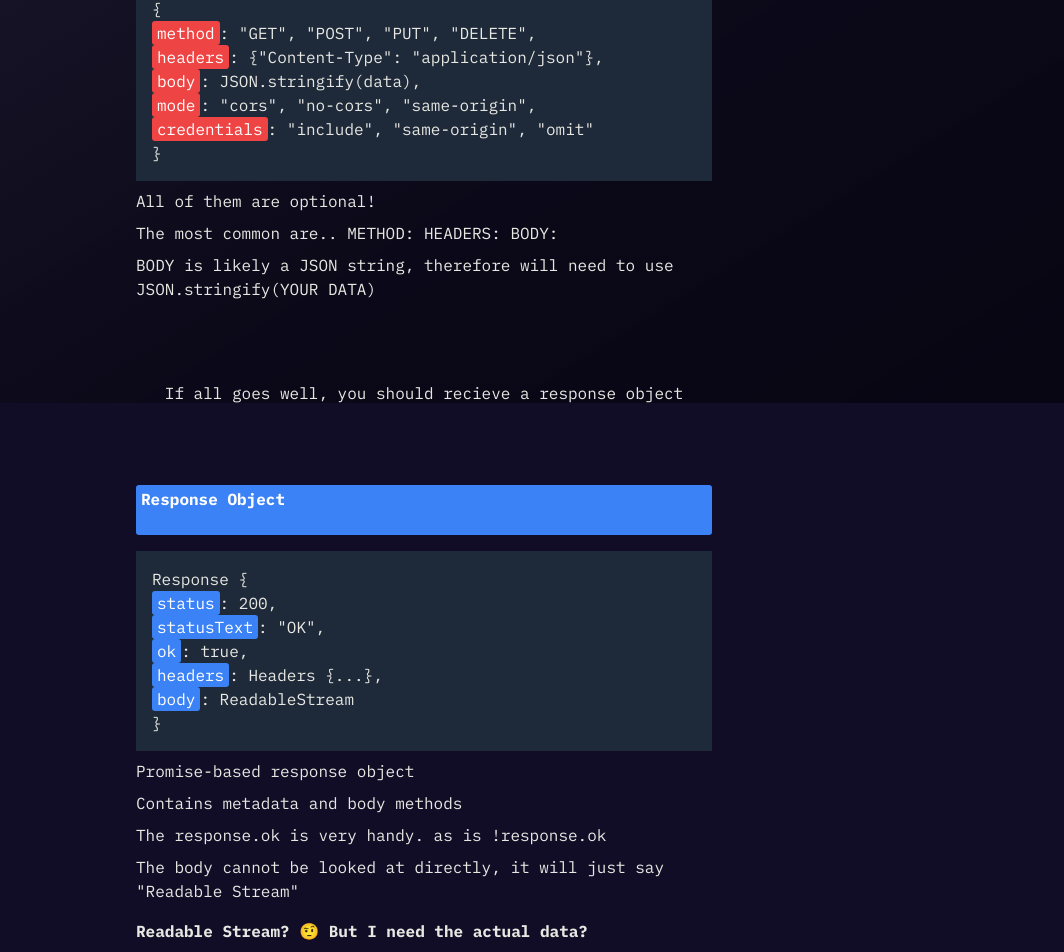
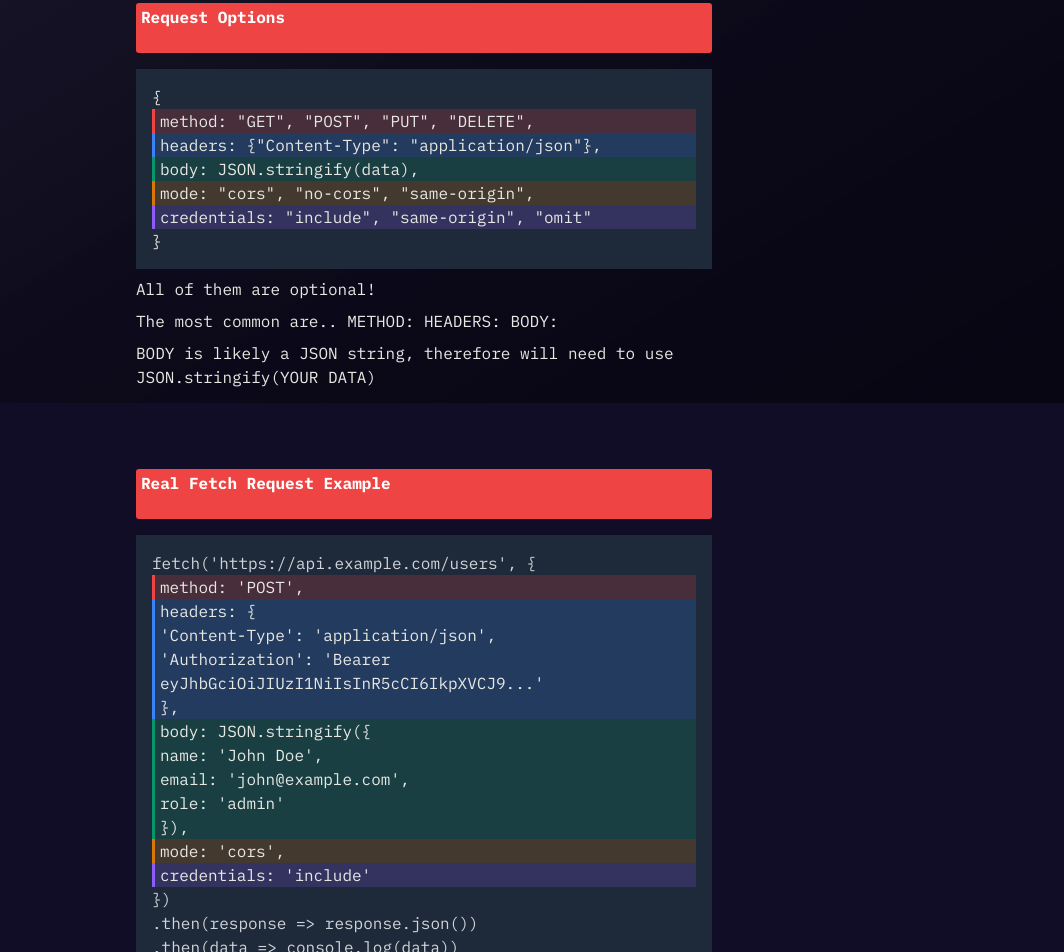
Before and after one commit to Danny-Cisco/danny-cisco, a SvelteKit app: page /understand-stuff/fetch-api in a window 1280 px wide. Shown: the part 397-1349 px from the top of the page, without its empty margins (216-1280 px from the left). Built offline with nearby package versions, Linux system fonts and the light colour scheme.

Commit message:
better fetch api page

```diff
--- a/src/routes/understand-stuff/fetch-api/+page.svelte
+++ b/src/routes/understand-stuff/fetch-api/+page.svelte
@@ -25,19 +25,28 @@
 	<p>The fetch api is the most versitile way to make api requests in svelte.</p>
 	<p>When making your request, you will commonly build a request object by calling:</p>
 	<div class="code-block">
-		<p>request = fetch(url, options)</p>
+		<p>request = fetch(url, &#123options&#125)</p>
 	</div>
 
-	<div class="flex w-full flex-col items-center gap-20">
+	<p>
+		The url is self explainitory, and the options are a javascript object (hence the squiggle
+		brackets) and can contain the following optional options
+	</p>
+
+	<div class="flex w-full flex-col items-center gap-20 pt-10">
 		<div class="flex w-full max-w-xl flex-col items-stretch gap-2">
-			<h3 class="js-key w-full">Request Options</h3>
+			<h3 class="js-key-head w-full">Request Options</h3>
 			<div class="w-full bg-gray-800 p-4">
 				&#123;
-				<p><span class="js-key">method</span>: "GET", "POST", "PUT", "DELETE",</p>
-				<p><span class="js-key">headers</span>: &#123;"Content-Type": "application/json"&#125;,</p>
-				<p><span class="js-key">body</span>: JSON.stringify(data),</p>
-				<p><span class="js-key">mode</span>: "cors", "no-cors", "same-origin",</p>
-				<p><span class="js-key">credentials</span>: "include", "same-origin", "omit"</p>
+				<p class="option-method"><span class="">method</span>: "GET", "POST", "PUT", "DELETE",</p>
+				<p class="option-headers">
+					<span class="">headers</span>: &#123;"Content-Type": "application/json"&#125;,
+				</p>
+				<p class="option-body"><span class="">body</span>: JSON.stringify(data),</p>
+				<p class="option-mode"><span class="">mode</span>: "cors", "no-cors", "same-origin",</p>
+				<p class="option-credentials">
+					<span class="">credentials</span>: "include", "same-origin", "omit"
+				</p>
 				&#125;
 			</div>
 			<p>All of them are optional!</p>
@@ -45,17 +54,42 @@
 			<p>BODY is likely a JSON string, therefore will need to use JSON.stringify(YOUR DATA)</p>
 		</div>
 
-		<p>If all goes well, you should recieve a response object</p>
+		<div class="flex w-full max-w-xl flex-col items-stretch gap-2">
+			<h3 class="js-key-head w-full">Real Fetch Request Example</h3>
+			<div class="w-full bg-gray-800 p-4">
+				<p class="request-line">fetch('https://api.example.com/users', &#123;</p>
+				<p class="option-method"><span class="">method</span>: 'POST',</p>
+				<p class="option-headers"><span class="">headers</span>: &#123;</p>
+				<p class="option-headers">'Content-Type': 'application/json',</p>
+				<p class="option-headers">
+					'Authorization': 'Bearer eyJhbGciOiJIUzI1NiIsInR5cCI6IkpXVCJ9...'
+				</p>
+				<p class="option-headers">&#125;,</p>
+				<p class="option-body"><span class="">body</span>: JSON.stringify(&#123;</p>
+				<p class="option-body">name: 'John Doe',</p>
+				<p class="option-body">email: 'john@example.com',</p>
+				<p class="option-body">role: 'admin'</p>
+				<p class="option-body">&#125;),</p>
+				<p class="option-mode"><span class="">mode</span>: 'cors',</p>
+				<p class="option-credentials"><span class="">credentials</span>: 'include'</p>
+				<p class="request-line">&#125;)</p>
+				<p class="request-line">.then(response => response.json())</p>
+				<p class="request-line">.then(data => console.log(data))</p>
+				<p class="request-line">.catch(error => console.error('Error:', error));</p>
+			</div>
 
-		<div class="flex w-full max-w-xl flex-col items-stretch gap-2">
-			<h3 class="json-key w-full">Response Object</h3>
+			<p>If all goes well, you should recieve a response object</p>
+
+			<h3 class="json-key-head w-full">Response Object</h3>
 			<div class="w-full bg-gray-800 p-4">
 				Response &#123;
-				<p><span class="json-key">status</span>: 200,</p>
-				<p><span class="json-key">statusText</span>: "OK",</p>
-				<p><span class="json-key">ok</span>: true,</p>
-				<p><span class="json-key">headers</span>: Headers &#123;...&#125;,</p>
-				<p><span class="json-key">body</span>: ReadableStream</p>
+				<p class="response-status"><span class="json-key">status</span>: 200,</p>
+				<p class="response-statusText"><span class="json-key">statusText</span>: "OK",</p>
+				<p class="response-ok"><span class="json-key">ok</span>: true,</p>
+				<p class="response-headers">
+					<span class="json-key">headers</span>: Headers &#123;...&#125;,
+				</p>
+				<p class="response-body"><span class="json-key">body</span>: ReadableStream</p>
 				&#125;
 			</div>
 			<p>Promise-based response object</p>
@@ -63,6 +97,31 @@
 			<p>The response.ok is very handy. as is !response.ok</p>
 			<p>The body cannot be looked at directly, it will just say "Readable Stream"</p>
 			<p></p>
+
+			<h3 class="json-key-head w-full">Real Response Object Example</h3>
+			<div class="w-full bg-gray-800 p-4">
+				<p class="response-line">// After calling response.json()</p>
+				<p class="response-line">&#123;</p>
+				<p class="response-status"><span class="json-key">id</span>: 123,</p>
+				<p class="response-statusText"><span class="json-key">success</span>: true,</p>
+				<p class="response-ok">
+					<span class="json-key">message</span>: "User created successfully",
+				</p>
+				<p class="response-headers"><span class="json-key">data</span>: &#123;</p>
+				<p class="response-body"><span class="json-key">user</span>: &#123;</p>
+				<p class="response-body"><span class="json-key">name</span>: "John Doe",</p>
+				<p class="response-body"><span class="json-key">email</span>: "john@example.com",</p>
+				<p class="response-body"><span class="json-key">role</span>: "admin",</p>
+				<p class="response-body"><span class="json-key">createdAt</span>: "2023-03-19T12:34:56Z"</p>
+				<p class="response-body">&#125;</p>
+				<p class="response-headers">&#125;,</p>
+				<p class="response-line"><span class="json-key">meta</span>: &#123;</p>
+				<p class="response-line"><span class="json-key">timestamp</span>: 1679235296,</p>
+				<p class="response-line"><span class="json-key">version</span>: "1.0.0"</p>
+				<p class="response-line">&#125;</p>
+				<p class="response-line">&#125;</p>
+			</div>
+
 			<h1>Readable Stream? 🤨 But I need the actual data?</h1>
 			<ol>
 				<p>.json() .text() and .blob()</p>
@@ -97,7 +156,7 @@
 	<hr class="mt-10 w-full border-dashed border-t-white/50" />
 
 	<div class="mx-auto mt-10 flex w-full max-w-2xl items-center justify-center gap-2">
-		<div class="js-key">fetch(url, options)</div>
+		<div class="js-key-head">fetch(url, options)</div>
 		<svg
 			xmlns="http://www.w3.org/2000/svg"
 			fill="none"
@@ -112,7 +171,7 @@
 				d="M17.25 8.25 21 12m0 0-3.75 3.75M21 12H3"
 			/>
 		</svg>
-		<div class="json-key">Response Promise</div>
+		<div class="json-key-head">Response Promise</div>
 		<svg
 			xmlns="http://www.w3.org/2000/svg"
 			fill="none"
@@ -127,7 +186,7 @@
 				d="M17.25 8.25 21 12m0 0-3.75 3.75M21 12H3"
 			/>
 		</svg>
-		<div class="js-key">.json(), .text(), .blob()</div>
+		<div class="js-key-head">.json(), .text(), .blob()</div>
 		<button
 			class="ml-20 flex w-5 items-center justify-center rounded-full bg-gray-700 hover:cursor-pointer hover:bg-gray-600"
 			on:click={toggleRequest()}>?</button
@@ -181,13 +240,13 @@ credentials: Cookie handling</pre>
 </div>
 
 <style>
-	.json-key {
+	.json-key-head {
 		background-color: #3b82f6;
 		color: white;
 		padding: 2px 5px;
 		border-radius: 3px;
 	}
-	.js-key {
+	.js-key-head {
 		background-color: #ef4444;
 		color: white;
 		padding: 2px 5px;
@@ -217,4 +276,66 @@ credentials: Cookie handling</pre>
 		font-weight: lighter;
 		padding-left: 20px;
 	}
+
+	/* Color coding for request options */
+	.option-method {
+		background-color: rgba(239, 68, 68, 0.2);
+		border-left: 3px solid #ef4444;
+		padding-left: 5px;
+	}
+	.option-headers {
+		background-color: rgba(59, 130, 246, 0.2);
+		border-left: 3px solid #3b82f6;
+		padding-left: 5px;
+	}
+	.option-body {
+		background-color: rgba(5, 150, 105, 0.2);
+		border-left: 3px solid #059669;
+		padding-left: 5px;
+	}
+	.option-mode {
+		background-color: rgba(217, 119, 6, 0.2);
+		border-left: 3px solid #d97706;
+		padding-left: 5px;
+	}
+	.option-credentials {
+		background-color: rgba(139, 92, 246, 0.2);
+		border-left: 3px solid #8b5cf6;
+		padding-left: 5px;
+	}
+
+	/* Color coding for response object */
+	.response-status {
+		background-color: rgba(16, 185, 129, 0.2);
+		border-left: 3px solid #10b981;
+		padding-left: 5px;
+	}
+	.response-statusText {
+		background-color: rgba(245, 158, 11, 0.2);
+		border-left: 3px solid #f59e0b;
+		padding-left: 5px;
+	}
+	.response-ok {
+		background-color: rgba(99, 102, 241, 0.2);
+		border-left: 3px solid #6366f1;
+		padding-left: 5px;
+	}
+	.response-headers {
+		background-color: rgba(236, 72, 153, 0.2);
+		border-left: 3px solid #ec4899;
+		padding-left: 5px;
+	}
+	.response-body {
+		background-color: rgba(124, 58, 237, 0.2);
+		border-left: 3px solid #7c3aed;
+		padding-left: 5px;
+	}
+
+	/* Styles for example code blocks */
+	.request-line {
+		color: #d1d5db;
+	}
+	.response-line {
+		color: #d1d5db;
+	}
 </style>
```
